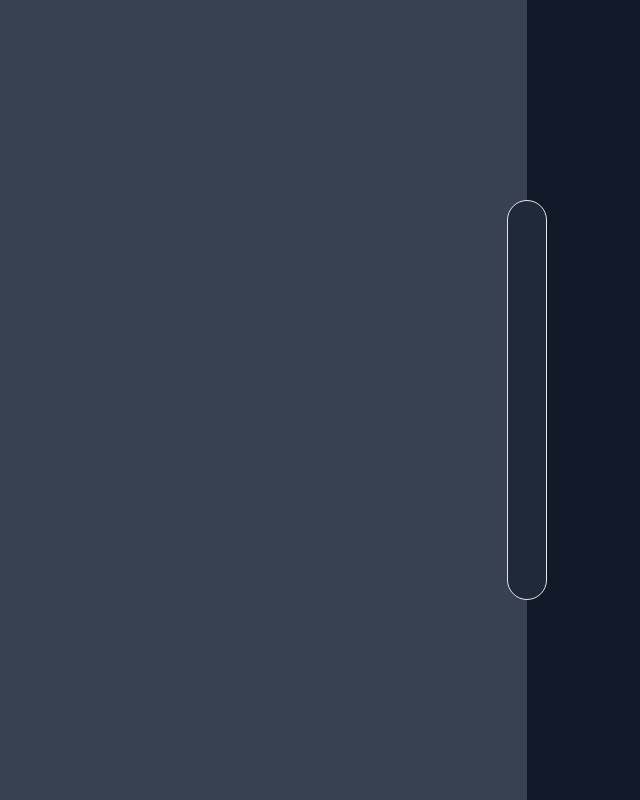
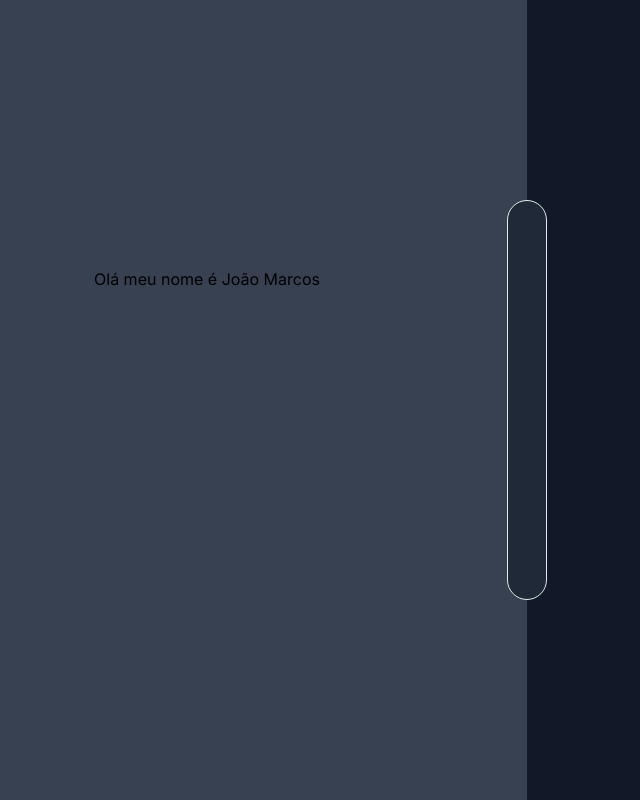
Before and after one commit to darckness/portifolio, a Next.js app: page / in a window 1280 px wide. Shown: the whole page, without its empty margins (113-753 px from the left). Built offline with nearby package versions, Linux system fonts and the light colour scheme.

Commit message:
fix: Ajust code

```diff
--- a/src/app/layout.tsx
+++ b/src/app/layout.tsx
@@ -6,7 +6,7 @@ const inter = Inter({ subsets: ["latin"] });
 
 export const metadata: Metadata = {
   title: "João Lopes",
-  description: "Generated by create next app",
+  description: "",
 };
 
 export default function RootLayout({
--- a/src/app/page.tsx
+++ b/src/app/page.tsx
@@ -5,7 +5,8 @@ export default function Home() {
   return (
    <div className="bg-gray-900 ">
     <div className="bg-gray-700 w-1/2 h-screen">
-    <div className="rounded-full border h-2/4 w-10 bg-gray-800 absolute top-1/4 left-1/2 transform -translate-x-1/2 transition-transform-color border duration-1000 hover:scale-150 hover:bg-gray-400">
+      <h1 className="flex absolute top-1/3 left-1/4 -translate-x-1/2">Olá meu nome é João Marcos</h1>
+    <div className="rounded-full h-2/4 w-10 bg-gray-800 absolute top-1/4 left-1/2 transform -translate-x-1/2 transition-transform-color border duration-1000 hover:scale-150 hover:bg-gray-400 hover:w-20">
     </div>
     </div>
    </div>
```
